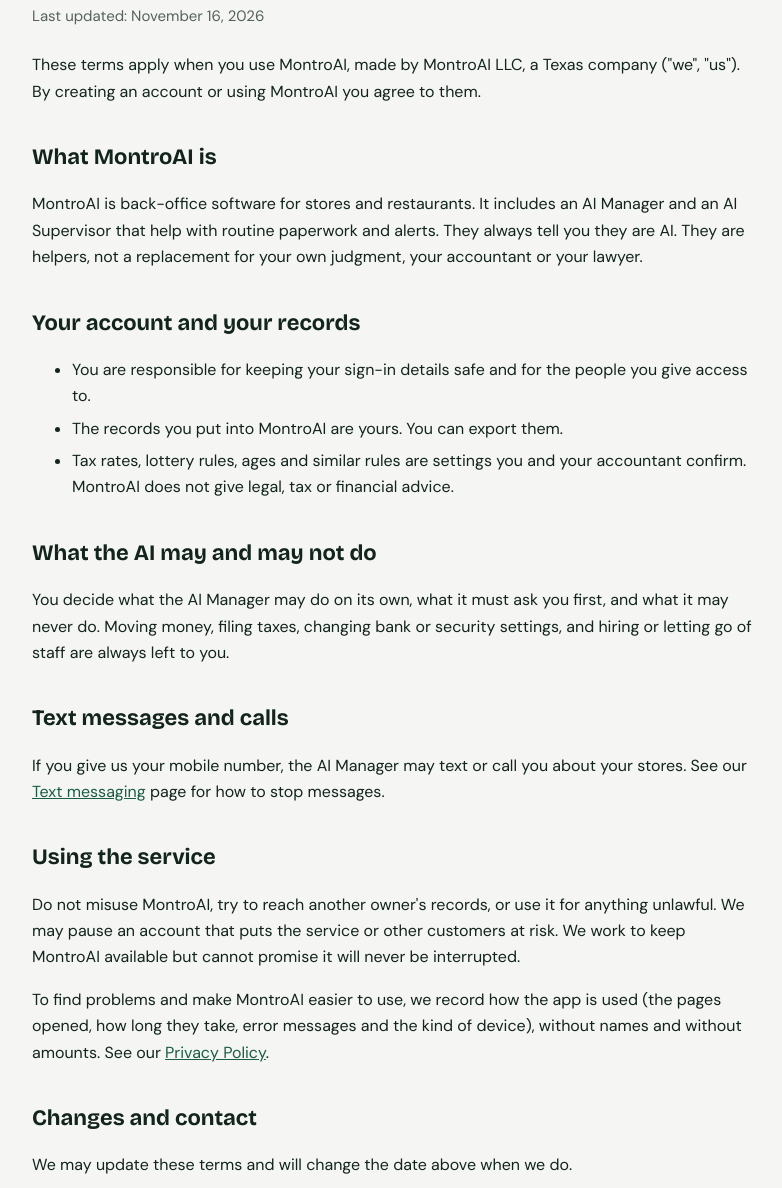
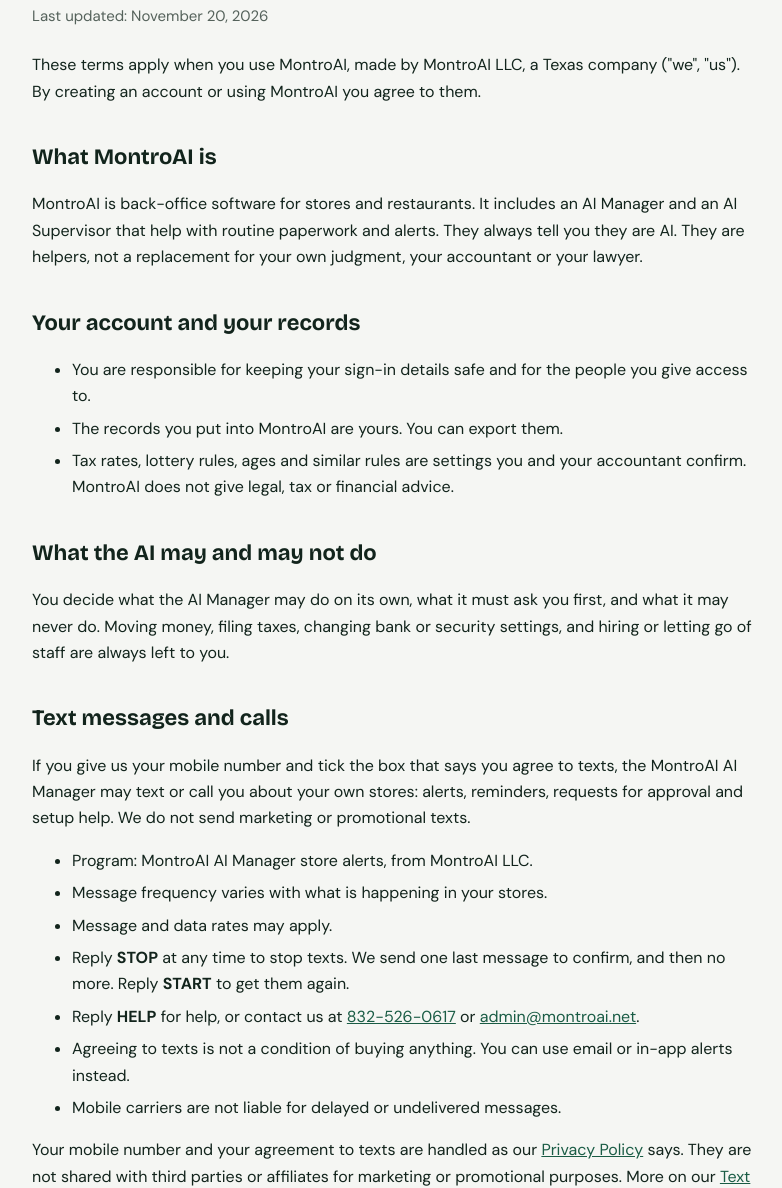
Before and after one commit to abdulmomin1955/montro-ai-site, a plain HTML site: page terms.html in a window 1280 px wide. Shown: the part 162-1350 px from the top of the page, without its empty margins (248-1030 px from the left). Drawn offline with nearby package versions, Linux system fonts and the light colour scheme.

Commit message:
Text messaging: pictures of the app's "Yes, text me" box before and after Save (for the Twilio texting sign-up); Terms: the full texting section (program, frequency, rates, STOP/START/HELP, contact, not a condition of buying, carriers not liable, no sharing)
Co-Authored-By: Claude Opus 5.5 <noreply@anthropic.com>
Claude-Session: https://claude.ai/code/session_016jS4jNbCy5TxRRt9Bq354Y

```diff
--- a/terms.html
+++ b/terms.html
@@ -31,7 +31,7 @@
 <div class="nav"><a class="logo" href="index.html"><div class="logo-mark">M</div><div class="logo-name">MontroAI</div></a><a href="help.html">Get Help</a></div>
 <main>
 <h1>Terms of Service</h1>
-<p class="upd">Last updated: November 16, 2026</p>
+<p class="upd">Last updated: November 20, 2026</p>
 <p>These terms apply when you use MontroAI, made by MontroAI LLC, a Texas company ("we", "us"). By creating an account or using MontroAI you agree to them.</p>
 
 <h2>What MontroAI is</h2>
@@ -48,7 +48,17 @@
 <p>You decide what the AI Manager may do on its own, what it must ask you first, and what it may never do. Moving money, filing taxes, changing bank or security settings, and hiring or letting go of staff are always left to you.</p>
 
 <h2>Text messages and calls</h2>
-<p>If you give us your mobile number, the AI Manager may text or call you about your stores. See our <a href="text-messaging.html">Text messaging</a> page for how to stop messages.</p>
+<p>If you give us your mobile number and tick the box that says you agree to texts, the MontroAI AI Manager may text or call you about your own stores: alerts, reminders, requests for approval and setup help. We do not send marketing or promotional texts.</p>
+<ul>
+  <li>Program: MontroAI AI Manager store alerts, from MontroAI LLC.</li>
+  <li>Message frequency varies with what is happening in your stores.</li>
+  <li>Message and data rates may apply.</li>
+  <li>Reply <b>STOP</b> at any time to stop texts. We send one last message to confirm, and then no more. Reply <b>START</b> to get them again.</li>
+  <li>Reply <b>HELP</b> for help, or contact us at <a href="tel:+18325260617">832-526-0617</a> or <a href="mailto:admin@montroai.net">admin@montroai.net</a>.</li>
+  <li>Agreeing to texts is not a condition of buying anything. You can use email or in-app alerts instead.</li>
+  <li>Mobile carriers are not liable for delayed or undelivered messages.</li>
+</ul>
+<p>Your mobile number and your agreement to texts are handled as our <a href="privacy.html">Privacy Policy</a> says. They are not shared with third parties or affiliates for marketing or promotional purposes. More on our <a href="text-messaging.html">Text messaging</a> page.</p>
 
 <h2>Using the service</h2>
 <p>Do not misuse MontroAI, try to reach another owner's records, or use it for anything unlawful. We may pause an account that puts the service or other customers at risk. We work to keep MontroAI available but cannot promise it will never be interrupted.</p>
```
Also changed, not shown: text-messaging.html (+9 -1 lines), images/optin-1-before.png (added), images/optin-2-after.png (added).
